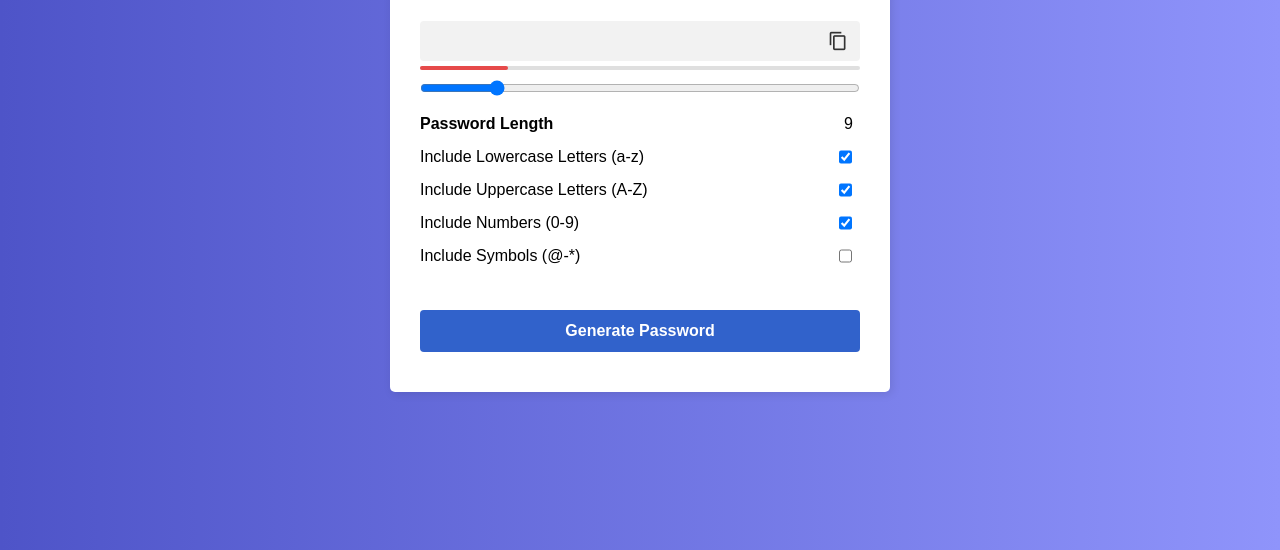
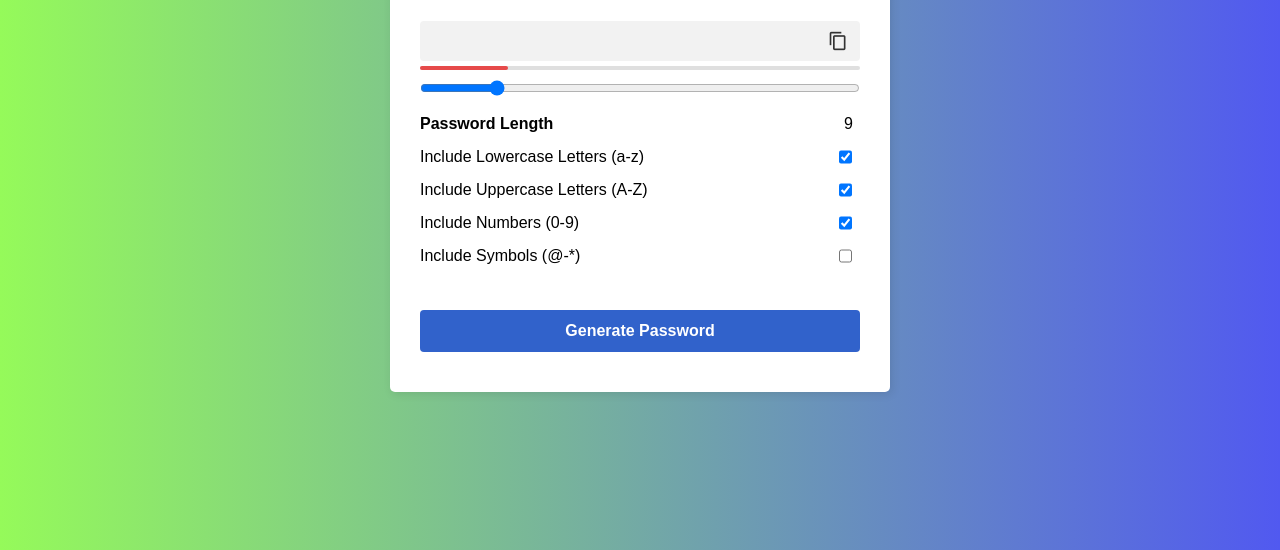
Before and after one commit to connectsusma/Pass_Generator, a plain HTML site: page index.html in a window 1280 px wide. Shown: the part 250-800 px from the top of the page. Drawn offline with Linux system fonts and the light colour scheme.

Commit message:
css changes

```diff
--- a/style.css
+++ b/style.css
@@ -10,7 +10,7 @@ body{
     justify-content: center;
     align-items: center;
     min-height: 100vh;
-    background: linear-gradient(to right,#4e54c8,#8f94fb);
+    background: linear-gradient(to right,#95fa5a,#5159f0);
 }
 
 .container{
```
